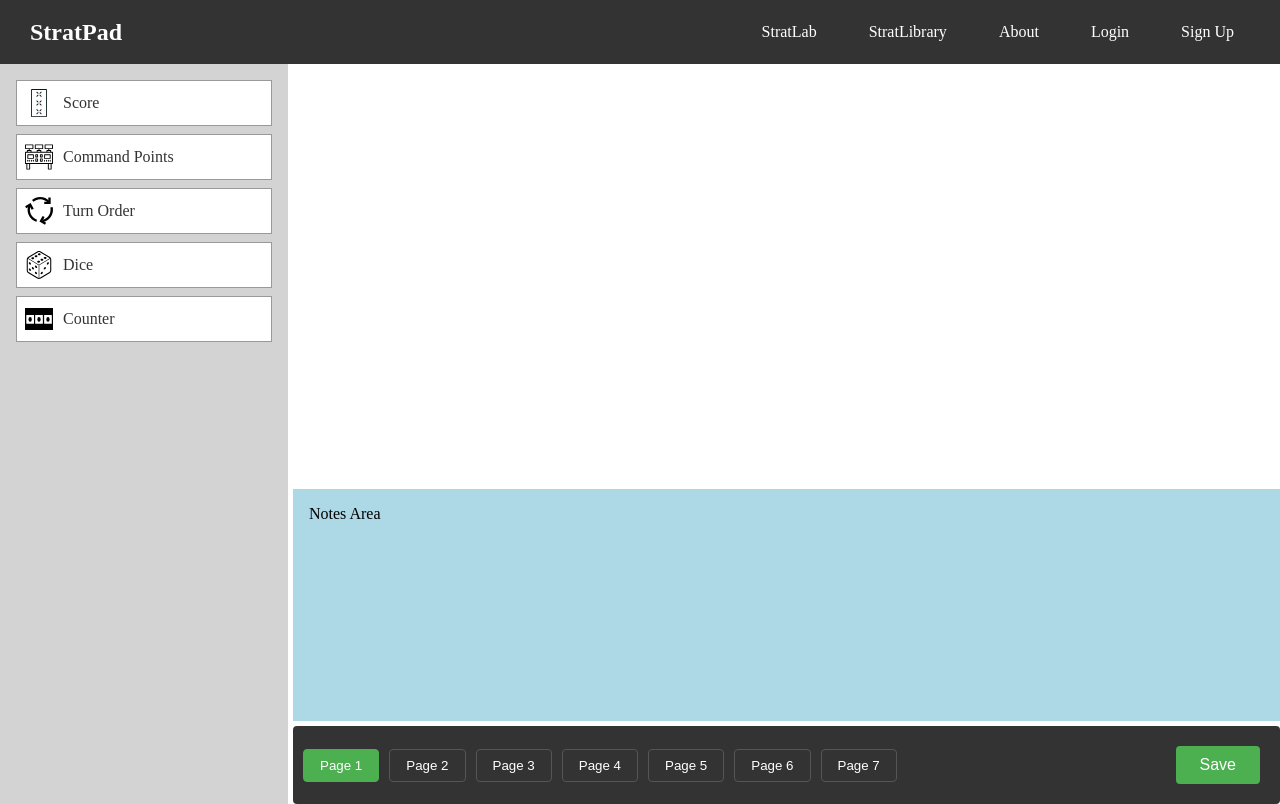
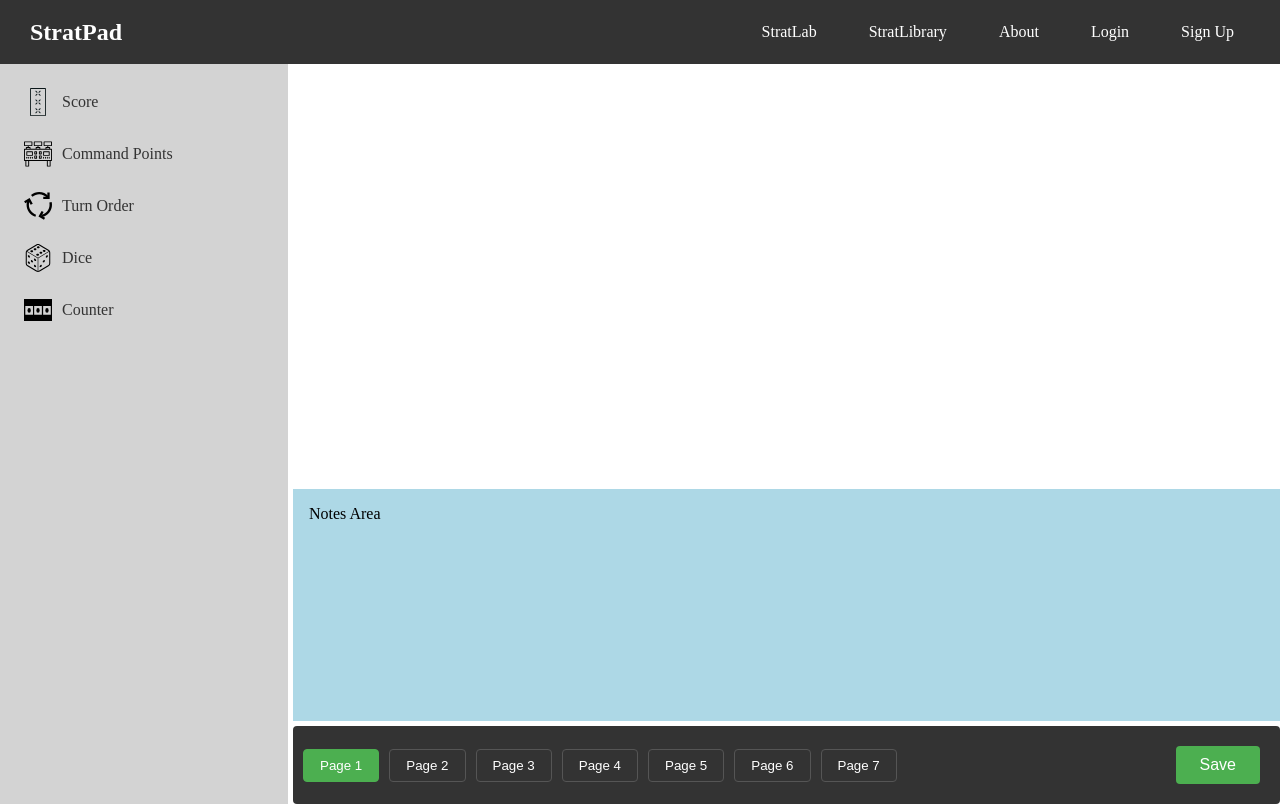
Before and after one commit to MhKeshishian/Board-Game-Dashboard, a Next.js app: page /stratlab in a window 1280 px wide. Built offline with nearby package versions, Linux system fonts and the light colour scheme.

Commit message:
Remove background and border of icons in sidebar

```diff
--- a/src/app/globals.css
+++ b/src/app/globals.css
@@ -60,8 +60,6 @@ html, body {
 }
 
 .module-item {
-  background-color: white;
-  border: 1px solid #999;
   padding: 8px;
   margin-bottom: 8px;
   user-select: none;
```
